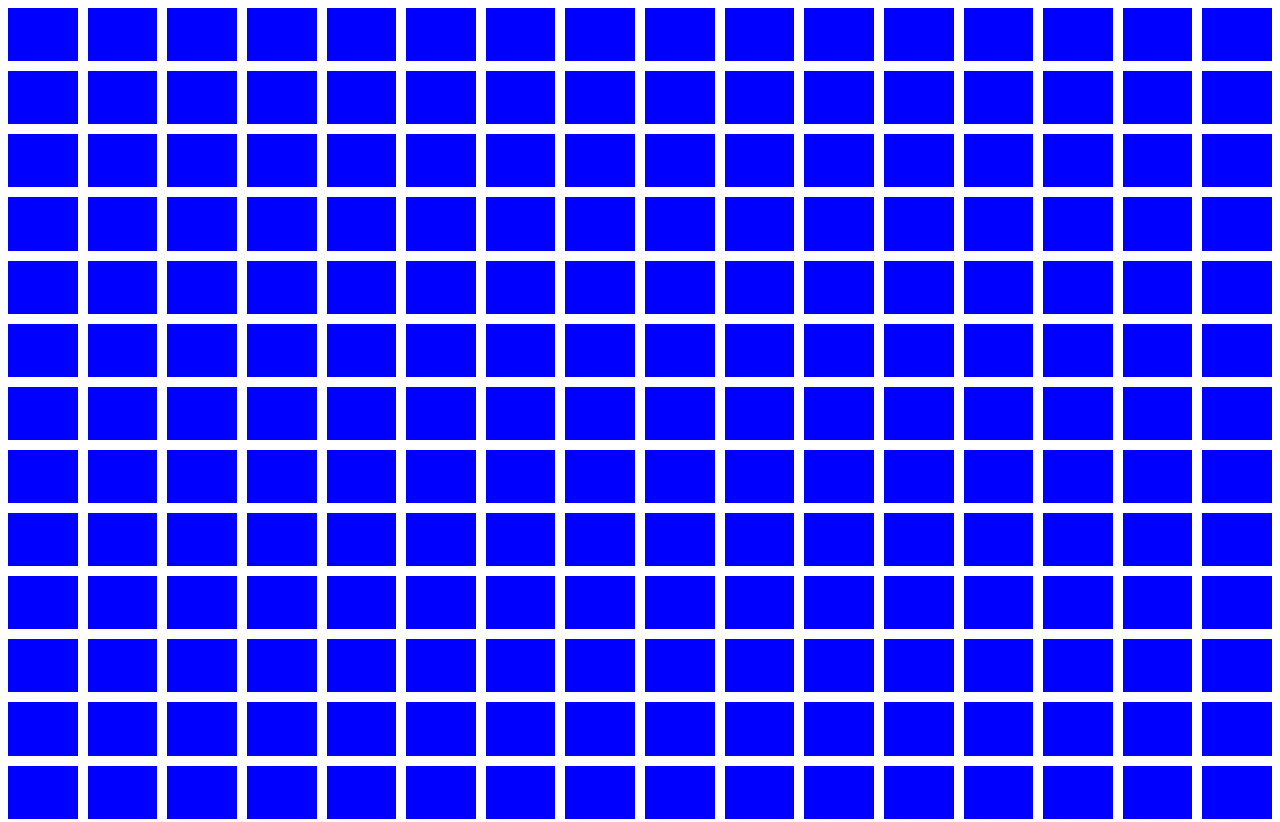
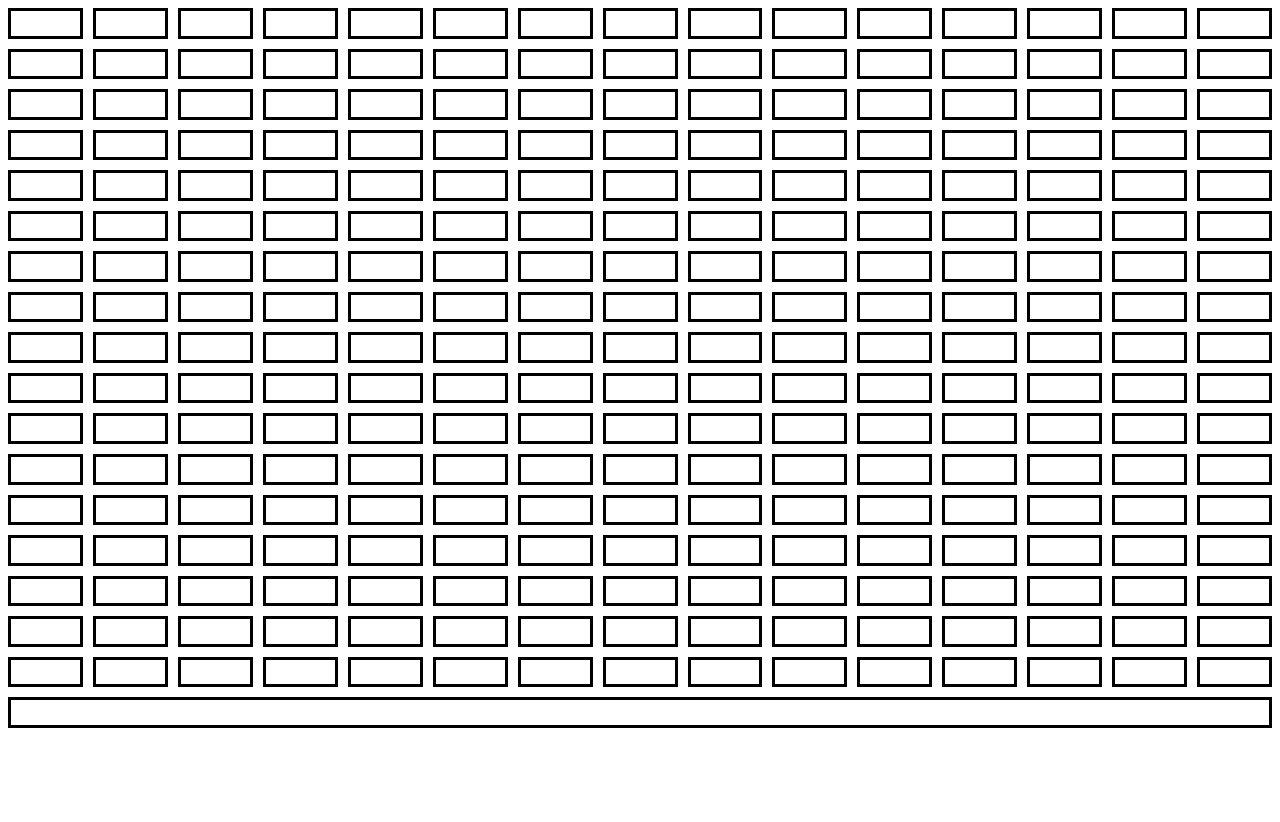
Before and after one commit to Adonuu/odin-etch-a-sketch, a plain HTML site: page index.html in a window 1280 px wide. Shown: the top 822 px of the page. After the commit the page ends 800 px from the top, so only its background shows below. Drawn offline with Linux system fonts and the light colour scheme.

Commit message:
changed height of container to 90vh added mouseover event to toggle event class black to simulate an etch a sketch

```diff
--- a/index.css
+++ b/index.css
@@ -4,11 +4,17 @@
     justify-content: space-evenly;
     gap: 10px 10px;
     width: 100%;
-    height: 1000px;
+    height: 90vh;
 }
 
-#gridContainer > * {
-    background-color: blue;
+.gridItem {
+    border-color: black;
+    border-width: 1%;
+    border-style: solid;
     flex-grow: 1;
-    width: 5.5%;
+    width: 5.1%;
 }
+
+.black {
+    background-color: black;
+}
--- a/index.js
+++ b/index.js
@@ -4,5 +4,17 @@ let gridContainer = document.querySelector('#gridContainer');
 for (let i = 0; i < 256; i++) {
     const element = document.createElement('div');
     element.setAttribute('id', 'gridItem' + i.toString());
+    element.classList.add('gridItem');
     gridContainer.appendChild(element);
 }
+
+let gridItems = document.querySelectorAll('.gridItem');
+
+console.log(gridItems);
+
+gridItems.forEach((gridItem) => {
+    gridItem.addEventListener('mouseover', (e) => {
+        e.target.classList.toggle('black');
+        console.log('hovered ' + e.target.id);
+    })
+})
```
